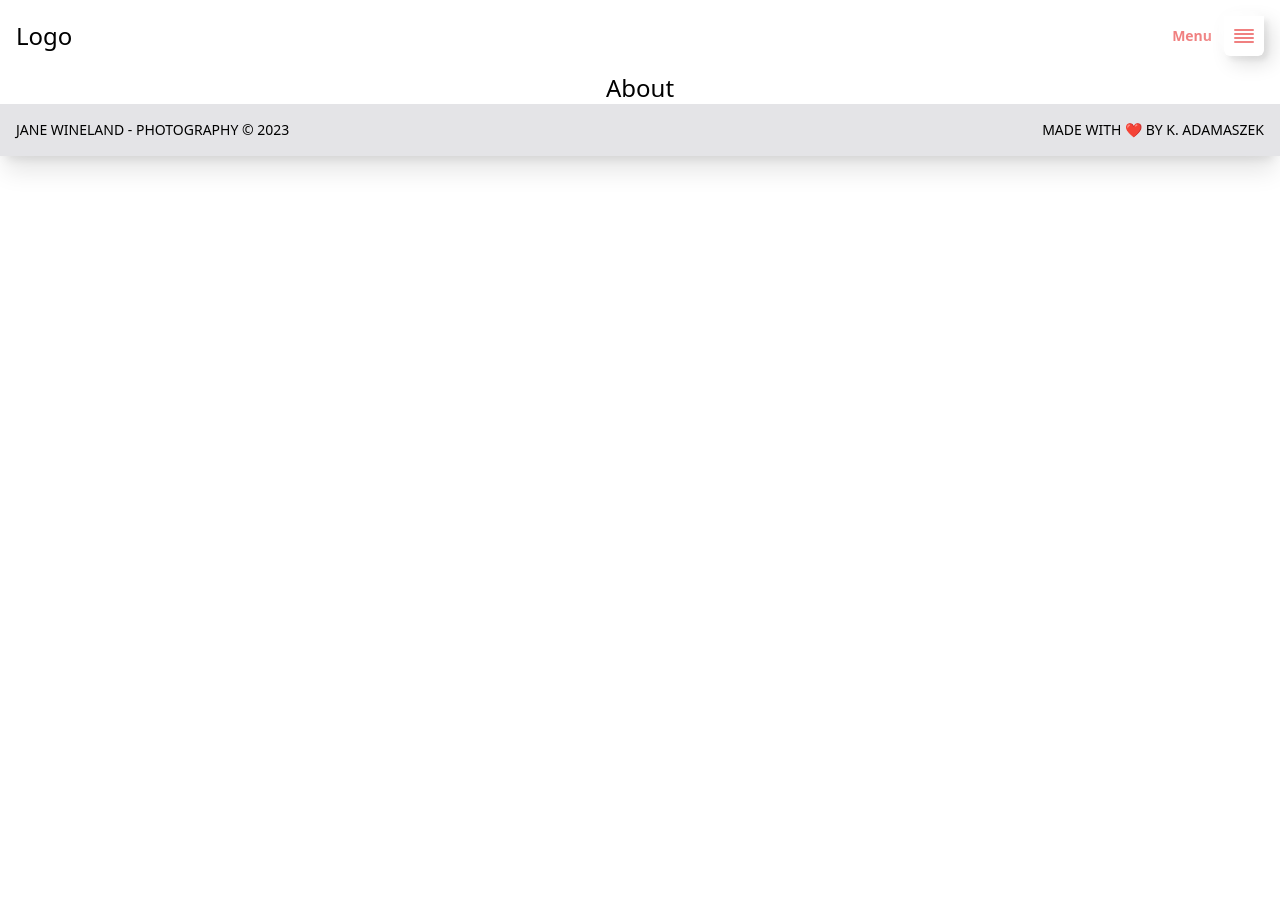
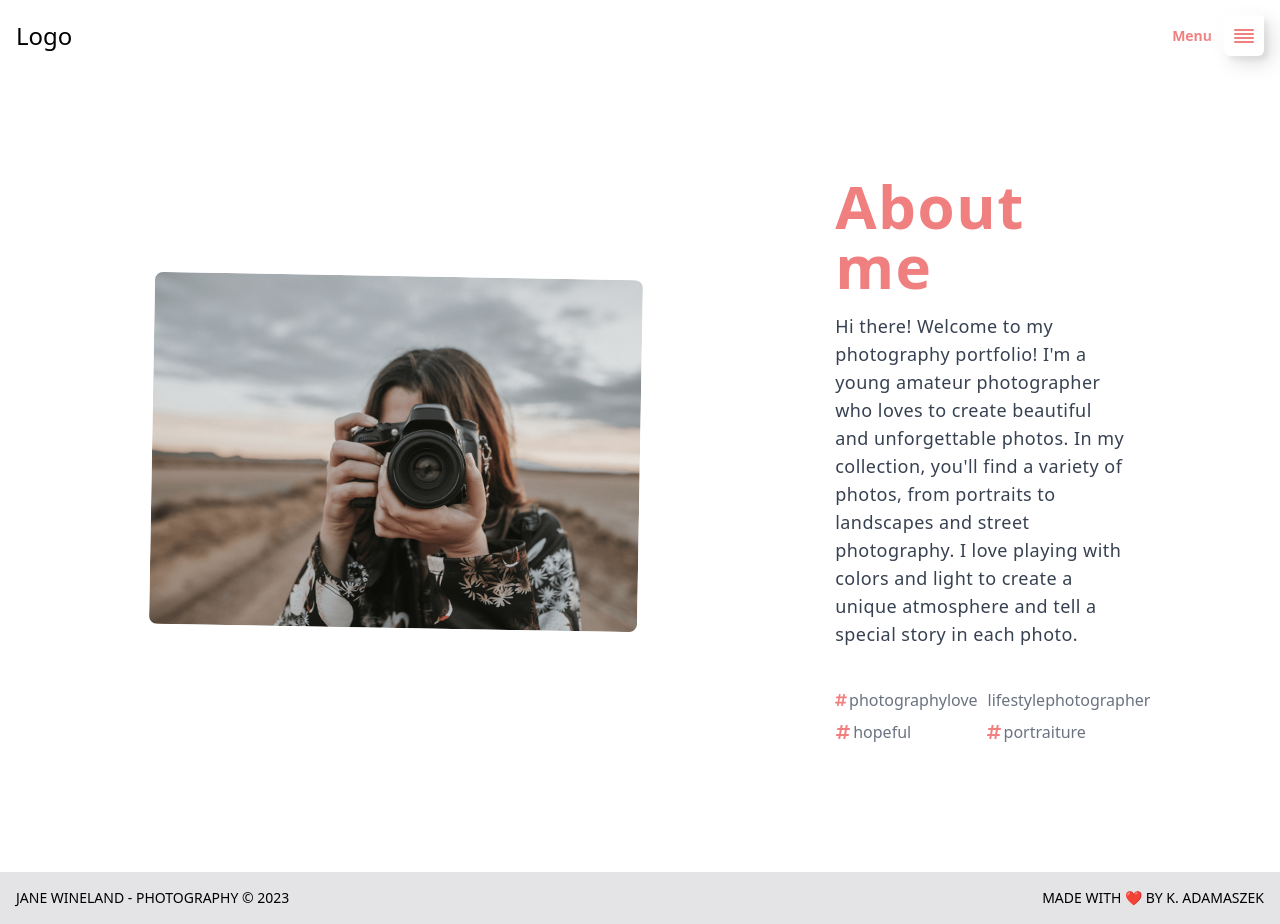
Before and after one commit to Klaudiusz-code/PhotoWeb, a React (Create React App) app: page /about in a window 1280 px wide. Before the commit the page ends 800 px from the top, so only its background shows below. Built offline with nearby package versions, Linux system fonts and the light colour scheme.

Commit message:
Added structure

```diff
--- a/src/pages/About.jsx
+++ b/src/pages/About.jsx
@@ -1,9 +1,32 @@
 import React from 'react';
+import {FaHashtag} from 'react-icons/fa'
+
 
 const About = () => {
     return (
-        <div>
-           <h1 className="text-center text-2xl">About</h1>
+        <div className="container h-screen py-2 mx-auto">
+            <div className="w-full flex justify-between items-center lg:flex-row lg:mt-20 md:flex-row md:mt-5 sm:flex-col mob:flex-col mob:mt-2">
+                <div className="lg:w-[50%]">
+                    <img src="/photo.png" className="lg:w-[100%] md:w-[60%] rounded-lg rotate-1" alt=""/>
+                </div>
+                <div className="lg:w-[30%] md:w-full mob:w-full">
+                    <div>
+                        <h1 className="text-light-coral lg:text-6xl mb-10 font-bold mb-3 tracking-wide mob:pt-4 mob:text-3xl">About me</h1>
+                        <p className="text-gray-700 mb-5 lg:text-lg tracking-wide font-thin mob:pt-1 mob:text-sm">
+                            Hi there! Welcome to my photography portfolio! I'm a young amateur photographer who loves to create beautiful and unforgettable photos.
+                            In my collection, you'll find a variety of photos, from portraits to landscapes and street photography. I love playing with colors and light to create a unique atmosphere and tell a special story in each photo.
+                        </p>
+                        <div className="w-full pt-5 grid grid-cols-2 gap-2">
+                            {['photographylove', 'lifestylephotographer', 'hopeful', 'portraiture'].map((hashtag) => (
+                                <div key={hashtag} className="flex items-center text-md text-gray-500 font-thin hover:translate-x-0.5 transition cursor-pointer">
+                                    <FaHashtag className="text-light-coral mr-0.5" />
+                                    {hashtag}
+                                </div>
+                            ))}
+                        </div>
+                    </div>
+                </div>
+            </div>
         </div>
     );
 };
```
